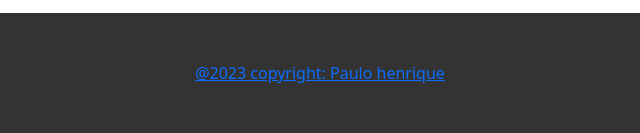
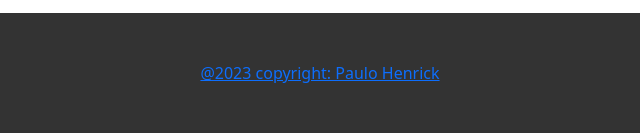
Before and after one commit to peagaa22/bootstrap_comgrid, a plain HTML site: page index.html in a window 1280 px wide. Shown: the part 1949-2082 px from the top of the page, 320-960 px from the left. Drawn offline with nearby package versions, Linux system fonts and the light colour scheme.

Commit message:
Update index.html

```diff
--- a/index.html
+++ b/index.html
@@ -152,7 +152,7 @@
     <footer id="footer" class="page-footer p-5 col-11 m-auto"
             style="background-color:#333;">
       <div class="text-center">
-        <a href="#">@2023 copyright: Paulo henrique</a>
+        <a href="#">@2023 copyright: Paulo Henrick</a>
       </div>
     </footer>
 
```
